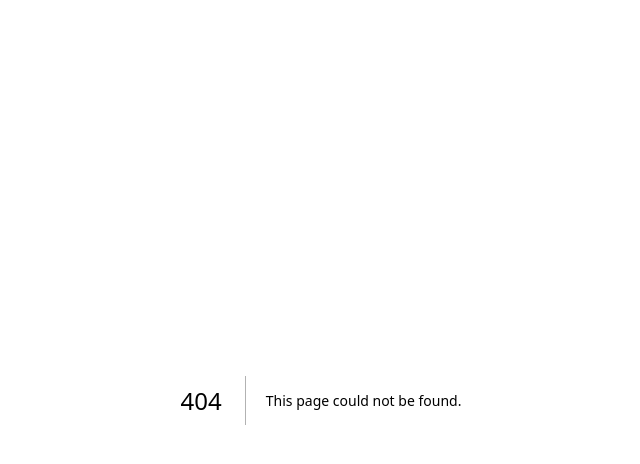
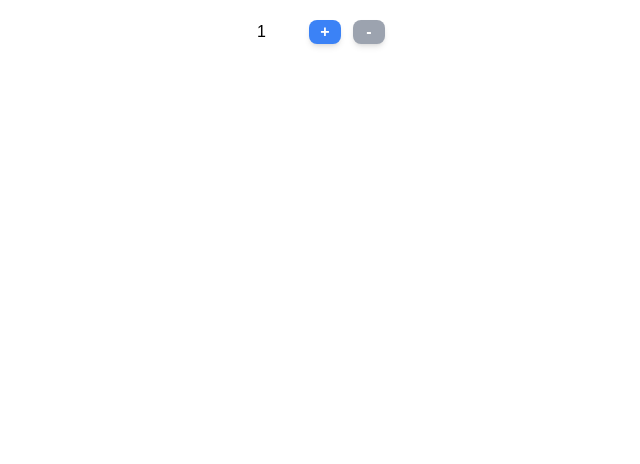
Before and after one commit to joeylical/cprg306-assignments, a Next.js app: page /week-4 in a window 1280 px wide. Before the commit this address had no page. Shown: the top 464 px of the page, without its empty margins (319-959 px from the left). Built offline with nearby package versions, Linux system fonts and the light colour scheme.

Commit message:
web2: week-4

```diff
--- a/app/page.js
+++ b/app/page.js
@@ -3,7 +3,7 @@ import range from "./range";
 
 const minWeek = 2;
 const maxWeek = 10;
-const curWeek = 3;
+const curWeek = 4;
 
 const weekLink = i => (
   <li
--- /dev/null
+++ b/app/week-4/new-item.js
@@ -0,0 +1,29 @@
+"use client";
+import { useState } from "react";
+
+function increment(v, setV) {
+  if (v < 20) {
+    setV(v + 1);
+  }
+}
+
+function decrement(v, setV) {
+  if (v > 1) {
+    setV(v - 1);
+  }
+}
+
+const buttonClassName = "w-8 bg-blue-500 text-white font-semibold rounded-lg shadow-md hover:bg-blue-700 focus:outline-none focus:ring-2 disabled:bg-gray-400 focus:ring-blue-400 focus:ring-opacity-75";
+
+export default function NewItem() {
+  let [quantity, setQuantity] = useState(1);
+  return (
+    <div className="w-full flex justify-center">
+      <div className="gap-3 flex justify-between">
+        <span className="w-10 text-black">{quantity}</span>
+        <button className={buttonClassName} disabled={quantity>=20} onClick={()=>increment(quantity, setQuantity)} >+</button>
+        <button className={buttonClassName} disabled={quantity<=1} onClick={()=>decrement(quantity, setQuantity)} >-</button>
+      </div>
+    </div>
+  );
+}
--- /dev/null
+++ b/app/week-4/page.js
@@ -0,0 +1,7 @@
+"use client";
+import NewItem from "./new-item";
+
+
+export default function Home() {
+  return NewItem();
+}
```
